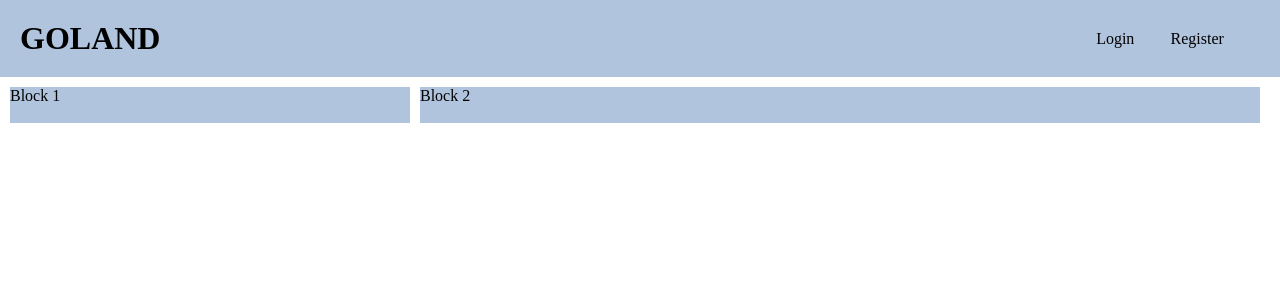
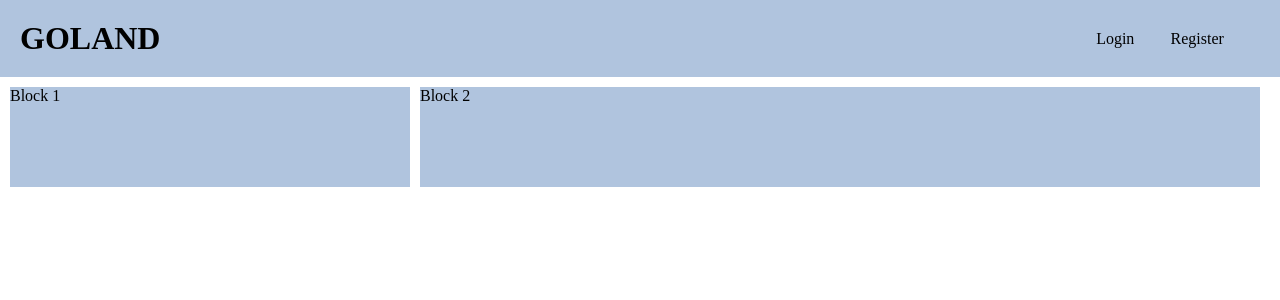
Before and after one commit to SLecureu/Goland, a React (Vite) app: page / in a window 1280 px wide. Shown: the top 300 px of the page. Built offline with nearby package versions, Linux system fonts and the light colour scheme; no server answers.

Commit message:
docs: added images to README.md

```diff
--- a/src/pages/Home.scss
+++ b/src/pages/Home.scss
@@ -1,16 +1,15 @@
 $tablet-width: 980px;
 $desktop-width: 1320px;
 
-.home_container {
+.home-container {
   display: grid;
   grid-template-columns: 350px 1fr 250px;
+  grid-template-rows: repeat(3, 100px);
   gap: 10px;
   padding: 10px;
-  grid-auto-rows: 100%;
 
   @for $i from 0 through 2 {
-    > .block#{$i} {
-      grid-column: span 1;
+    > .block-#{$i} {
       background-color: lightsteelblue;
       overflow: hidden;
     }
--- a/src/pages/Home.tsx
+++ b/src/pages/Home.tsx
@@ -4,13 +4,12 @@ export default () => {
   const block1 = () => <>Block 1</>;
   const block2 = () => <>Block 2</>;
   const block3 = () => <>Block 3</>;
-  const blocks = [block1, block2, block3];
 
   return (
-    <main className="home_container">
-      {blocks.map((b, i) => (
-        <div key={i} className={`block${i}`}>
-          <div className="inside_block">{b()}</div>
+    <main className="home-container">
+      {[block1, block2, block3].map((b, i) => (
+        <div key={i} className={`block-${i}`}>
+          <div className="inside-block">{b()}</div>
         </div>
       ))}
     </main>
```
Also changed, not shown: 1 other file (tests, documents, lock files or other folders).
